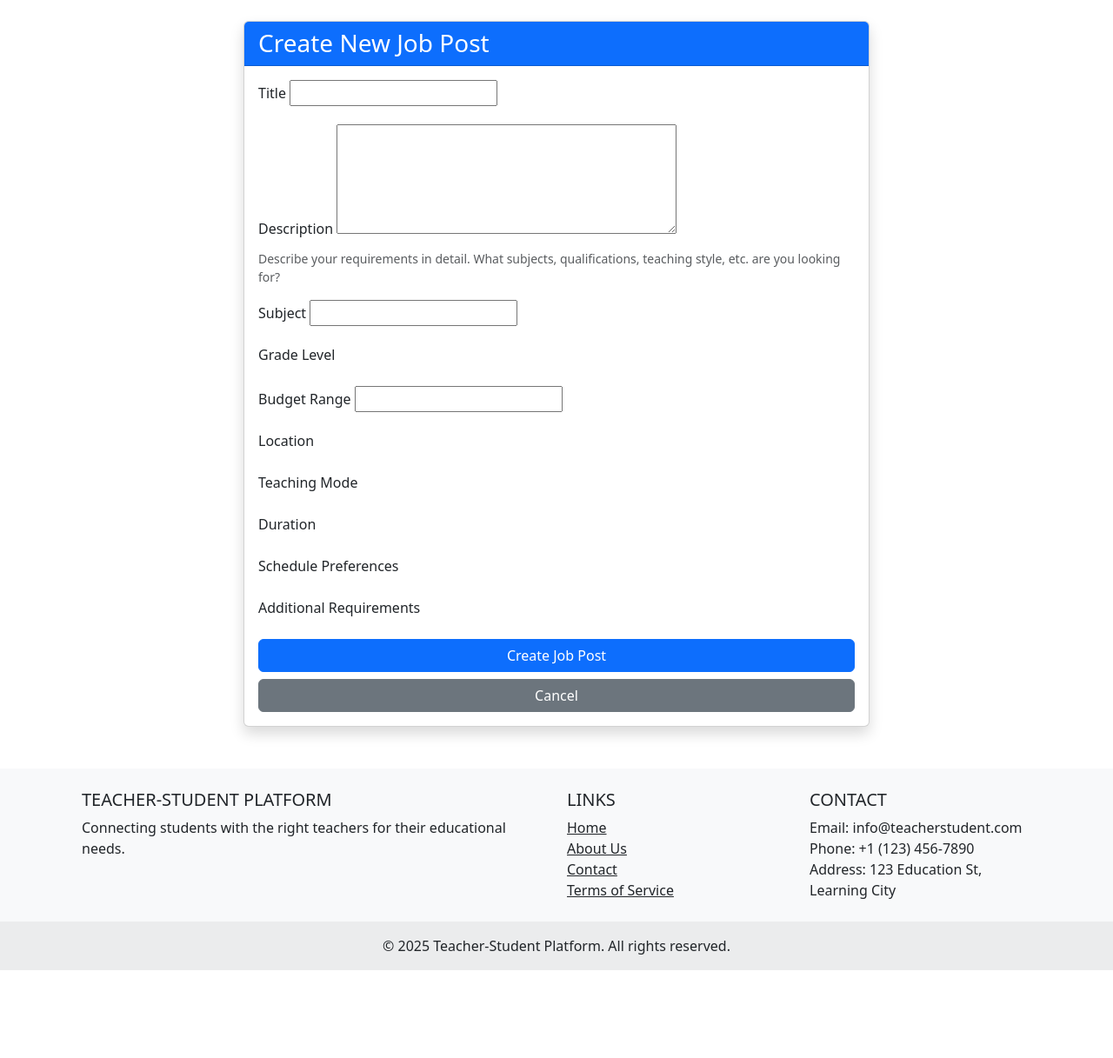
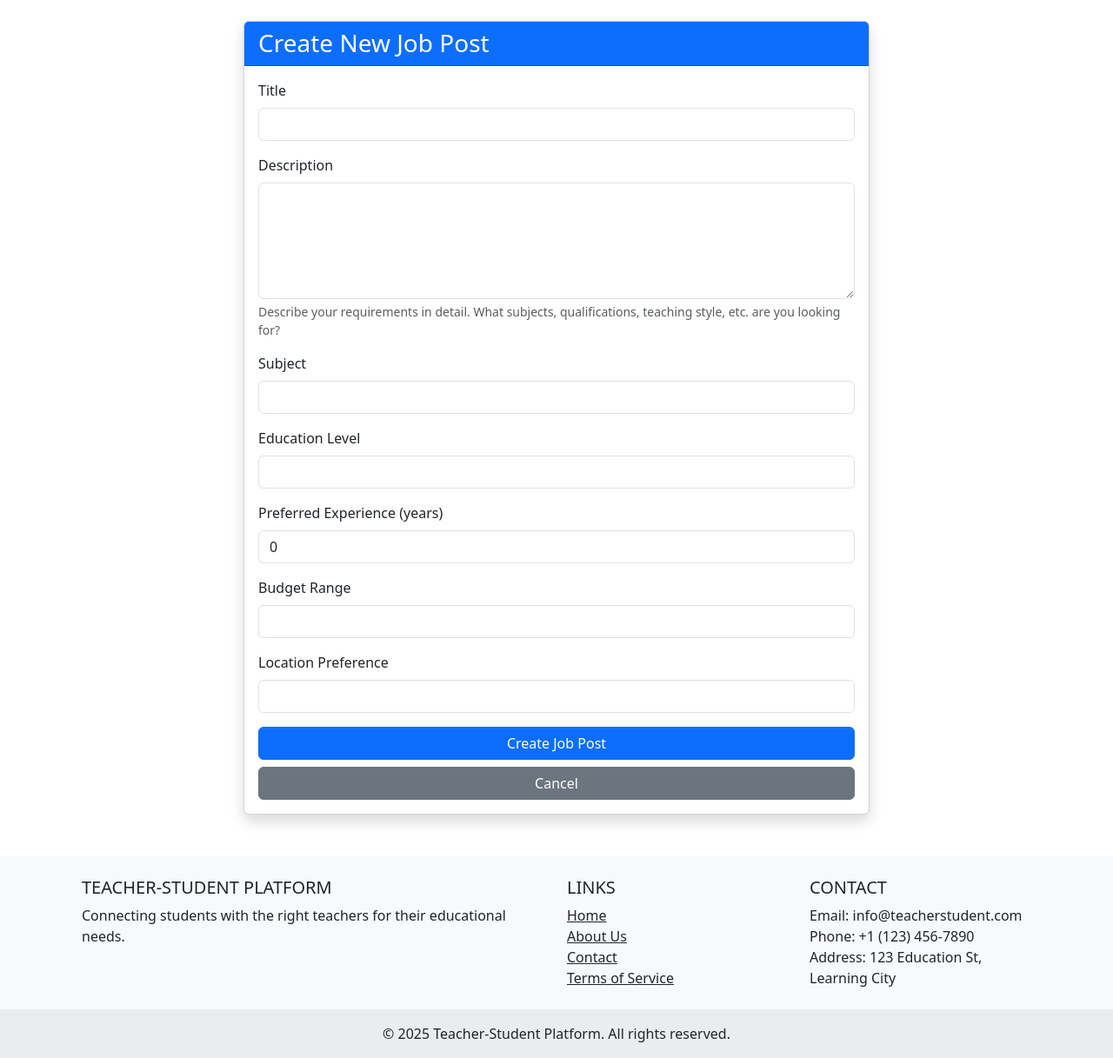
Before and after one commit to mhammadsaani/mvp, a Django app: page /student/job-post/create/ in a window 1280 px wide. Shown: the part 56-1273 px from the top of the page at 87% size. Before the commit the page ends 1172 px from the top, so only its background shows below. Run offline with Django 5.2, Linux system fonts and the light colour scheme; a user stored in the database is signed in.

Commit message:
Fix form field issues in student job post form

```diff
--- a/student/forms.py
+++ b/student/forms.py
@@ -9,7 +9,13 @@ class JobPostForm(forms.ModelForm):
         model = JobPost
         fields = ['title', 'subject', 'description', 'education_level', 'preferred_experience', 'budget_range', 'location_preference']
         widgets = {
-            'description': forms.Textarea(attrs={'rows': 5}),
+            'title': forms.TextInput(attrs={'class': 'form-control'}),
+            'subject': forms.TextInput(attrs={'class': 'form-control'}),
+            'description': forms.Textarea(attrs={'class': 'form-control', 'rows': 5}),
+            'education_level': forms.TextInput(attrs={'class': 'form-control'}),
+            'preferred_experience': forms.NumberInput(attrs={'class': 'form-control'}),
+            'budget_range': forms.TextInput(attrs={'class': 'form-control'}),
+            'location_preference': forms.TextInput(attrs={'class': 'form-control'}),
         }
 
 class StudentTeacherContactForm(forms.ModelForm):
@@ -20,5 +26,5 @@ class StudentTeacherContactForm(forms.ModelForm):
         model = StudentTeacherContact
         fields = ['message']
         widgets = {
-            'message': forms.Textarea(attrs={'rows': 5}),
+            'message': forms.Textarea(attrs={'class': 'form-control', 'rows': 5}),
         }
--- a/templates/student/create_job_post.html
+++ b/templates/student/create_job_post.html
@@ -40,10 +40,18 @@
                         </div>
 
                         <div class="mb-3">
-                            <label for="{{ form.grade_level.id_for_label }}" class="form-label">Grade Level</label>
-                            {{ form.grade_level }}
-                            {% if form.grade_level.errors %}
-                                <div class="text-danger">{{ form.grade_level.errors }}</div>
+                            <label for="{{ form.education_level.id_for_label }}" class="form-label">Education Level</label>
+                            {{ form.education_level }}
+                            {% if form.education_level.errors %}
+                                <div class="text-danger">{{ form.education_level.errors }}</div>
+                            {% endif %}
+                        </div>
+
+                        <div class="mb-3">
+                            <label for="{{ form.preferred_experience.id_for_label }}" class="form-label">Preferred Experience (years)</label>
+                            {{ form.preferred_experience }}
+                            {% if form.preferred_experience.errors %}
+                                <div class="text-danger">{{ form.preferred_experience.errors }}</div>
                             {% endif %}
                         </div>
 
@@ -56,42 +64,10 @@
                         </div>
 
                         <div class="mb-3">
-                            <label for="{{ form.location.id_for_label }}" class="form-label">Location</label>
-                            {{ form.location }}
-                            {% if form.location.errors %}
-                                <div class="text-danger">{{ form.location.errors }}</div>
-                            {% endif %}
-                        </div>
-
-                        <div class="mb-3">
-                            <label for="{{ form.teaching_mode.id_for_label }}" class="form-label">Teaching Mode</label>
-                            {{ form.teaching_mode }}
-                            {% if form.teaching_mode.errors %}
-                                <div class="text-danger">{{ form.teaching_mode.errors }}</div>
-                            {% endif %}
-                        </div>
-
-                        <div class="mb-3">
-                            <label for="{{ form.duration.id_for_label }}" class="form-label">Duration</label>
-                            {{ form.duration }}
-                            {% if form.duration.errors %}
-                                <div class="text-danger">{{ form.duration.errors }}</div>
-                            {% endif %}
-                        </div>
-
-                        <div class="mb-3">
-                            <label for="{{ form.schedule_preferences.id_for_label }}" class="form-label">Schedule Preferences</label>
-                            {{ form.schedule_preferences }}
-                            {% if form.schedule_preferences.errors %}
-                                <div class="text-danger">{{ form.schedule_preferences.errors }}</div>
-                            {% endif %}
-                        </div>
-
-                        <div class="mb-3">
-                            <label for="{{ form.additional_requirements.id_for_label }}" class="form-label">Additional Requirements</label>
-                            {{ form.additional_requirements }}
-                            {% if form.additional_requirements.errors %}
-                                <div class="text-danger">{{ form.additional_requirements.errors }}</div>
+                            <label for="{{ form.location_preference.id_for_label }}" class="form-label">Location Preference</label>
+                            {{ form.location_preference }}
+                            {% if form.location_preference.errors %}
+                                <div class="text-danger">{{ form.location_preference.errors }}</div>
                             {% endif %}
                         </div>
 
```
Also changed, not shown: db.sqlite3.
